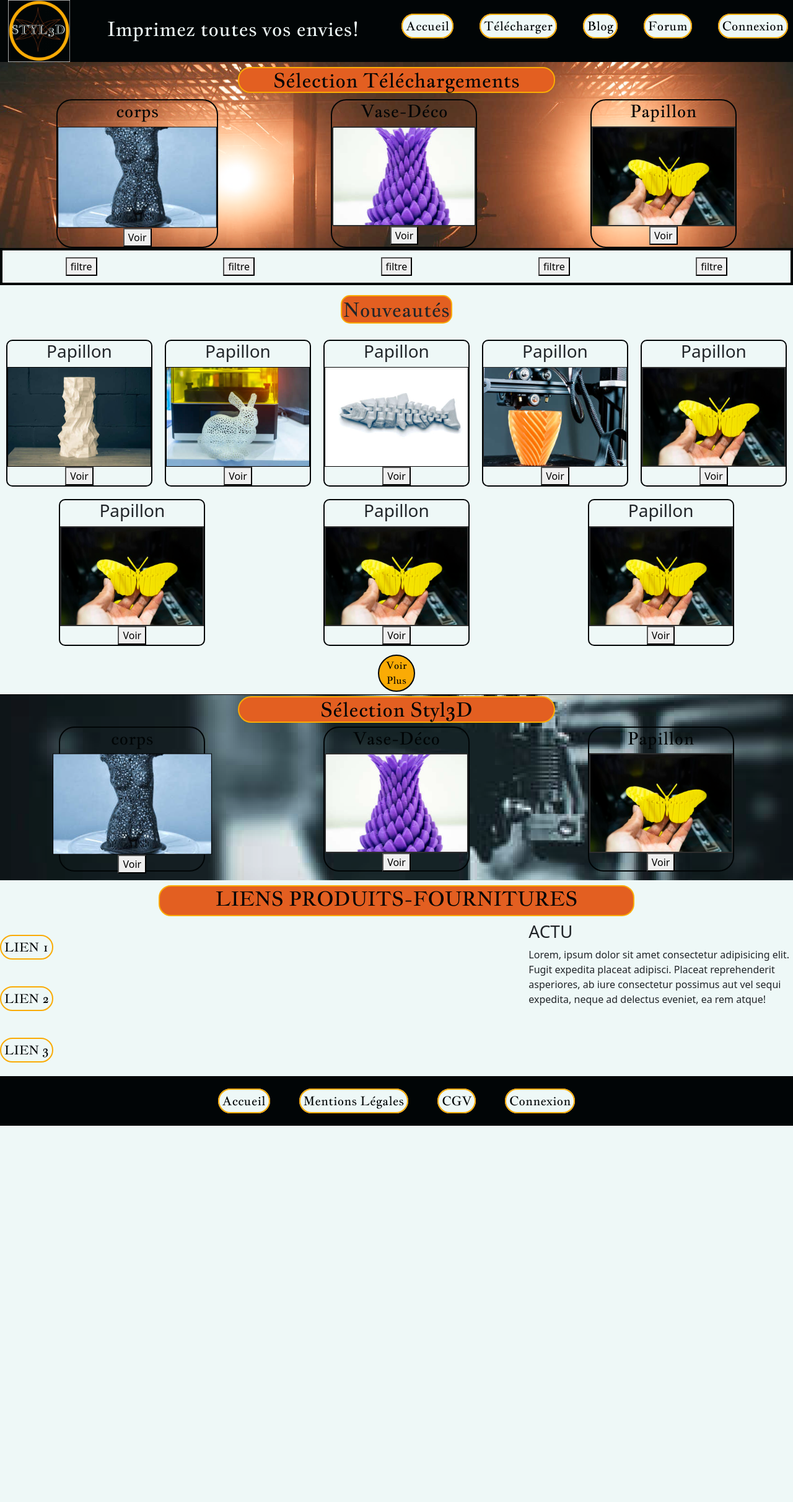
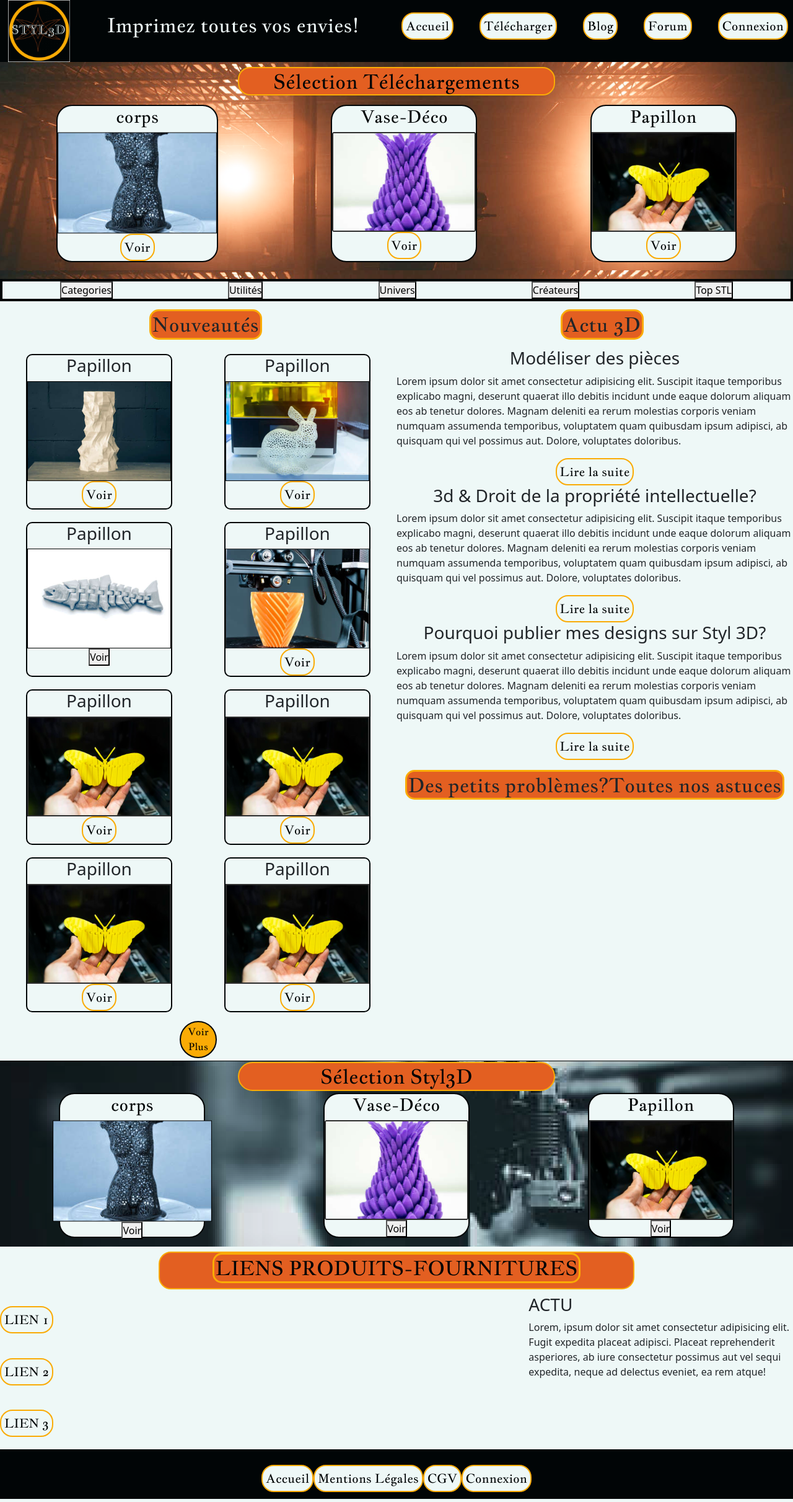
Before and after one commit to Leroux63/Styl3d, a PHP site: page / in a window 1280 px wide. Shown: the whole page at 62% size. Before the commit the page ends 1816 px from the top, so only its background shows below. Run offline with PHP 8.4, Linux system fonts and the light colour scheme.

Commit message:
base_html

```diff
--- a/index.html
+++ b/index.html
@@ -25,6 +25,7 @@
             </ul>
         </nav>
     </header>
+    <section>
         <div class="slide_top">
             <div class="slide_h">
                 <h2 class="slide__h text-center my-2">Sélection Téléchargements</h2>
@@ -33,42 +34,45 @@
                 <div class="card_top">
                     <h3>corps</h3>
                     <img src="assets/img/img1.png" alt="">
-                <button>Voir</button>
+                    <a href="./detail.html">Voir</a>
                 </div>
                 <div class="card_top">
                     <h3>Vase-Déco</h3>
                     <img src="assets/img/img2.png" alt="">
-                <button>Voir</button>
+                    <a href="./detail.html">Voir</a>
                 </div>
                 <div class="card_top">
                     <h3>Papillon</h3>
                     <img src="assets/img/img3.png" alt="">
-                <button>Voir</button>
+                    <a href="./detail.html">Voir</a>
                 </div>
         </div>
+    </section>
     <section>
         <div class="filters">
-            <button>filtre</button>
-            <button>filtre</button>
-            <button>filtre</button>
-            <button>filtre</button>
-            <button>filtre</button>
+            <button>Categories</button>
+            <button>Utilités</button>
+            <button>Univers</button>
+            <button>Créateurs</button>
+            <button>Top STL</button>
         </div>
     </section>
     <section>
         <div class="title_card_body">
             <h2 class="title_cards_body my-3">Nouveautés</h2>
+            <h2 class="title_cards_body my-3">Actu 3D</h2>
         </div>
+        <div class="bodyactu">
             <div class="cards_body">
                 <div class="card_center">
                     <h3>Papillon</h3>
                     <img src="assets/img/img7.png" alt="">
-                <button>Voir</button>
+                    <a href="./detail.html">Voir</a>
                 </div>
                 <div class="card_center">
                     <h3>Papillon</h3>
                     <img src="assets/img/img6.png" alt="">
-                <button>Voir</button>
+                    <a href="./detail.html">Voir</a>
                 </div>
                 <div class="card_center">
                     <h3>Papillon</h3>
@@ -78,31 +82,57 @@
                 <div class="card_center">
                     <h3>Papillon</h3>
                     <img src="assets/img/img.png" alt="">
-                <button>Voir</button>
+                    <a href="./detail.html">Voir</a>
                 </div>
                 <div class="card_center">
                     <h3>Papillon</h3>
                     <img src="assets/img/img3.png" alt="">
-                <button>Voir</button>
+                    <a href="./detail.html">Voir</a>
                 </div>
                 <div class="card_center">
                     <h3>Papillon</h3>
                     <img src="assets/img/img3.png" alt="">
-                <button>Voir</button>
+                    <a href="./detail.html">Voir</a>
                 </div>
                 <div class="card_center">
                     <h3>Papillon</h3>
                     <img src="assets/img/img3.png" alt="">
-                <button>Voir</button>
+                    <a href="./detail.html">Voir</a>
                 </div>
                 <div class="card_center">
                     <h3>Papillon</h3>
                     <img src="assets/img/img3.png" alt="">
-                <button>Voir</button>
-            </div>
+                    <a href="./detail.html">Voir</a>
                 </div>
                 <div class="btn_center my-1">
                     <button class="btn_plus">Voir Plus</button>
+                </div>
+            </div>
+
+            <div class="actu3d">
+                <h3>Modéliser des pièces</h3>
+                <p>Lorem ipsum dolor sit amet consectetur adipisicing elit. Suscipit itaque temporibus explicabo magni,
+                    deserunt quaerat illo debitis incidunt unde eaque dolorum aliquam eos ab tenetur dolores. Magnam
+                    deleniti ea rerum molestias corporis veniam numquam assumenda temporibus, voluptatem quam quibusdam
+                    ipsum adipisci, ab quisquam qui vel possimus aut. Dolore, voluptates doloribus.
+                </p>
+                <a href="">Lire la suite</a>
+                <h3>3d & Droit de la propriété intellectuelle?</h3>
+                <p>Lorem ipsum dolor sit amet consectetur adipisicing elit. Suscipit itaque temporibus explicabo magni,
+                    deserunt quaerat illo debitis incidunt unde eaque dolorum aliquam eos ab tenetur dolores. Magnam
+                    deleniti ea rerum molestias corporis veniam numquam assumenda temporibus, voluptatem quam quibusdam
+                    ipsum adipisci, ab quisquam qui vel possimus aut. Dolore, voluptates doloribus.
+                </p>
+                <a href="">Lire la suite</a>
+                <h3>Pourquoi publier mes designs sur Styl 3D?</h3>
+                <p>Lorem ipsum dolor sit amet consectetur adipisicing elit. Suscipit itaque temporibus explicabo magni,
+                    deserunt quaerat illo debitis incidunt unde eaque dolorum aliquam eos ab tenetur dolores. Magnam
+                    deleniti ea rerum molestias corporis veniam numquam assumenda temporibus, voluptatem quam quibusdam
+                    ipsum adipisci, ab quisquam qui vel possimus aut. Dolore, voluptates doloribus.
+                </p>
+                <a href="">Lire la suite</a>
+                <h2 class="title_cards_body my-3">Des petits problèmes?Toutes nos astuces</h2>
+            </div>
         </div>
     </section>
     <div class="slide_foot">
@@ -160,6 +190,7 @@
         </div>
 
     </footer>
+    <script src="script.js"></script>
 </body>
 
 </html>
--- a/inscription.html
+++ b/inscription.html
@@ -25,6 +25,9 @@
             </ul>
         </nav>
     </header>
+    <div class="title_card_body">
+        <h2 class="title_cards_body my-3">Inscription</h2>
+    </div>
     <div class="inscript my-3">
         <form class="inscription">
             <div class="row">
--- a/styles/_card_center.scss
+++ b/styles/_card_center.scss
@@ -1,5 +1,13 @@
+.bodyactu{
+  display: flex;
+  flex-direction: row;
+  width: 100%;
+  height: auto;
+}
+
+
 .cards_body {
-  width: 100%;
+  width: 50%;
   height: auto;
   display: flex;
   flex-wrap: wrap;
@@ -15,26 +23,27 @@
 }
 .title_card_body {
   width: 100%;
-  height: 50px;
-  width: 100%;
-  height: 20%;
+  height: 75px;
   display: flex;
-  flex-direction: column;
+  flex-direction: row;
   align-items: center;
-  h2 {
-    background-color: $color_two;
-    border: 2px solid $color_one;
-    border-radius: 15px;
-    padding: 2px;
-    font-family: $font_title;
-  }
+  justify-content: space-around;
+
+}
+h2 {
+  background-color: $color_two;
+  border: 3px solid $color_one;
+  border-radius: 15px;
+  padding: 2px;
+  font-family: $font_title;
 }
 .btn_center {
-  width: 100%;
+  width: 50%;
   height: auto;
   display: flex;
   flex-direction: column;
   align-items: center;
+  background-color: $color_white;
   .btn_plus {
     height: 60px;
     width: 60px;
@@ -45,3 +54,9 @@
     font-family: $font_title;
   }
 }
+.actu3d{
+  display: flex;
+  flex-direction: column;
+  width: 50%;
+  align-items: center
+}
--- a/styles/_filters.scss
+++ b/styles/_filters.scss
@@ -1,9 +1,8 @@
 .filters{
-    width: 100%;
-    height: 60px;
     background-color: $color_white;
     border: 4px solid $color_dark;
     display: flex;
     align-items: center;
     justify-content: space-around;
+
 }
--- a/styles/_footer.scss
+++ b/styles/_footer.scss
@@ -1,19 +1,18 @@
 footer {
-  width: 100%;
   height: 80px;
   background-color: $color_dark;
+  position: sticky;
 }
 .footer_link {
   display: flex;
   flex-direction: column;
   align-items: center;
-  width: 100%;
+
 }
 .foot_nav {
   display: flex;
   flex-direction: row;
   justify-content: space-around;
-  width: 100%;
   margin-top: 25px;
   list-style-type: none;
 }
--- a/styles/_info.scss
+++ b/styles/_info.scss
@@ -1,5 +1,4 @@
 .info{
-    width: 100vw;
     height: 250px;
     display: flex;
     flex-direction: row;
--- a/styles/_slide_foot.scss
+++ b/styles/_slide_foot.scss
@@ -22,7 +22,6 @@ h2.slide_f_title {
   justify-content: center;
 }
 .cards_foot{
-  width: 100vw;
   height: 250px;
   display: flex;
   flex-direction: row;
@@ -34,6 +33,7 @@ h2.slide_f_title {
   height: 234px;
   display: flex;
   flex-direction: column;
+  background-color: $color_white;
   border: 2px solid $color_dark;
   border-radius: 25px;
   align-items: center;
--- a/styles/_slide_head.scss
+++ b/styles/_slide_head.scss
@@ -1,7 +1,8 @@
 .slide_top {
   width: 100%;
-  height: 300px;
+  height: 350px;
   background-image: url(../assets/img/slide_top.png);
+  padding-bottom: 5px;
   h2 {
     font-family: $font_title;
     width: 40%;
@@ -15,6 +16,7 @@
   display: flex;
   flex-direction: row;
   justify-content: space-around;
+
 }
 .card_top {
   display: flex;
@@ -22,7 +24,7 @@
   border: 2px solid $color_dark;
   border-radius: 25px;
   align-items: center;
-
+  background-color: $color_white;
   h3 {
     color: $color_dark;
     font-family: $font_title;
--- a/styles/style.css
+++ b/styles/style.css
@@ -157,29 +157,27 @@ body {
 }
 
 footer {
-  width: 100%;
   height: 80px;
   background-color: #010506;
+  position: -webkit-sticky;
+  position: sticky;
 }
 
 .footer_link {
   display: flex;
   flex-direction: column;
   align-items: center;
-  width: 100%;
 }
 
 .foot_nav {
   display: flex;
   flex-direction: row;
   justify-content: space-around;
-  width: 100%;
   margin-top: 25px;
   list-style-type: none;
 }
 
 .info {
-  width: 100vw;
   height: 250px;
   display: flex;
   flex-direction: row;
@@ -269,8 +267,9 @@ h1 {
 
 .slide_top {
   width: 100%;
-  height: 300px;
+  height: 350px;
   background-image: url(../assets/img/slide_top.png);
+  padding-bottom: 5px;
 }
 .slide_top h2 {
   font-family: "Jacques Francois";
@@ -293,6 +292,7 @@ h1 {
   border: 2px solid #010506;
   border-radius: 25px;
   align-items: center;
+  background-color: #eef8f7;
 }
 .card_top h3 {
   color: #010506;
@@ -308,8 +308,6 @@ h1 {
 }
 
 .filters {
-  width: 100%;
-  height: 60px;
   background-color: #eef8f7;
   border: 4px solid #010506;
   display: flex;
@@ -317,8 +315,15 @@ h1 {
   justify-content: space-around;
 }
 
+.bodyactu {
+  display: flex;
+  flex-direction: row;
+  width: 100%;
+  height: auto;
+}
+
 .cards_body {
-  width: 100%;
+  width: 50%;
   height: auto;
   display: flex;
   flex-wrap: wrap;
@@ -335,27 +340,28 @@ h1 {
 
 .title_card_body {
   width: 100%;
-  height: 50px;
-  width: 100%;
-  height: 20%;
+  height: 75px;
   display: flex;
-  flex-direction: column;
+  flex-direction: row;
   align-items: center;
+  justify-content: space-around;
 }
-.title_card_body h2 {
+
+h2 {
   background-color: #e35f21;
-  border: 2px solid #faab05;
+  border: 3px solid #faab05;
   border-radius: 15px;
   padding: 2px;
   font-family: "Jacques Francois";
 }
 
 .btn_center {
-  width: 100%;
+  width: 50%;
   height: auto;
   display: flex;
   flex-direction: column;
   align-items: center;
+  background-color: #eef8f7;
 }
 .btn_center .btn_plus {
   height: 60px;
@@ -365,6 +371,13 @@ h1 {
   background-color: #faab05;
   padding: 2px;
   font-family: "Jacques Francois";
+}
+
+.actu3d {
+  display: flex;
+  flex-direction: column;
+  width: 50%;
+  align-items: center;
 }
 
 .slide_foot {
@@ -392,7 +405,6 @@ h2.slide_f_title {
 }
 
 .cards_foot {
-  width: 100vw;
   height: 250px;
   display: flex;
   flex-direction: row;
@@ -404,6 +416,7 @@ h2.slide_f_title {
   height: 234px;
   display: flex;
   flex-direction: column;
+  background-color: #eef8f7;
   border: 2px solid #010506;
   border-radius: 25px;
   align-items: center;
@@ -414,6 +427,180 @@ h2.slide_f_title {
   font-family: "Jacques Francois";
 }
 
+.carousel {
+  position: relative;
+  overflow: hidden;
+}
+
+.carousel_item {
+  float: left;
+}
+
+.carousel_container {
+  display: flex;
+  flex-wrap: nowrap;
+}
+
+.carousel_container::after {
+  content: "";
+  clear: both;
+  display: table;
+}
+
+#slides {
+  position: relative;
+  height: 300px;
+  padding: 0px;
+  margin: 0px;
+  list-style-type: none;
+}
+
+.slide {
+  position: absolute;
+  left: 0px;
+  top: 0px;
+  width: 100%;
+  height: 100%;
+  opacity: 0;
+  z-index: 1;
+  transition: opacity 1s;
+}
+
+.showing {
+  opacity: 1;
+  z-index: 2;
+}
+
+.slide {
+  font-size: 20px;
+  padding: 40px;
+  box-sizing: border-box;
+  background: #000000;
+  color: #ffffff;
+  border-style: dashed;
+  border-width: 3px;
+}
+
+.slide:nth-of-type(1) {
+  background: black;
+}
+
+.slide:nth-of-type(2) {
+  background: orange;
+}
+
+.slide:nth-of-type(3) {
+  background: green;
+}
+
+.slide:nth-of-type(4) {
+  background: blue;
+}
+
+.slide:nth-of-type(5) {
+  background: purple;
+}
+
+* {
+  margin: 0;
+  padding: 0;
+}
+
+a {
+  text-decoration: none;
+  display: inline-block;
+}
+
+h1 {
+  margin: 30px 0 50px;
+  text-align: center;
+}
+
+.section-banners {
+  background-color: #eee;
+  padding: 40px;
+}
+
+.container {
+  width: 960px;
+  margin: 0 auto;
+}
+
+main {
+  position: relative;
+}
+
+.wrap-img {
+  width: 650px;
+  margin: 0 auto;
+  overflow: hidden;
+  height: 500px;
+}
+.wrap-img img {
+  width: 100%;
+  vertical-align: middle;
+}
+
+.wrap-link {
+  width: 650px;
+  margin: 0 auto;
+  text-align: center;
+}
+.wrap-link a {
+  display: inline-block;
+  vertical-align: middle;
+}
+.wrap-link .arrow {
+  position: absolute;
+  top: 0;
+  bottom: 0;
+  height: 40px;
+  line-height: 40px;
+  padding: 0 10px;
+  background-color: #000;
+  color: #fff;
+  margin: auto;
+}
+.wrap-link .arrow:hover {
+  background-color: darkgoldenrod;
+}
+.wrap-link .arrow-l {
+  left: 15%;
+}
+.wrap-link .arrow-r {
+  right: 15%;
+}
+
+.img-dot {
+  cursor: pointer;
+  width: 15px;
+  height: 15px;
+  border-radius: 15px;
+  margin: 5px;
+  background-color: darkgoldenrod;
+}
+.img-dot:hover {
+  background-color: darkorange;
+}
+.img-dot.active {
+  background-color: darkslateblue;
+}
+
+.detail {
+  height: 100vh;
+  width: 100%;
+  display: flex;
+  flex-direction: row;
+  justify-content: space-around;
+  padding-top: 10px;
+}
+.detail .description {
+  width: 40%;
+}
+
 body {
   margin: 0px;
+  padding: 0px;
+  min-height: 100vh;
+  width: auto;
 }/*# sourceMappingURL=style.css.map */
--- a/styles/style.scss
+++ b/styles/style.scss
@@ -195,7 +195,15 @@ $font_title: "Jacques Francois";
 @import "_filters.scss";
 @import "_card_center.scss";
 @import "_slide_foot.scss";
-
+@import "_telecharger.scss";
+@import "_detail.scss";
 body{
     margin: 0px;
+    padding: 0px;
+    min-height: 100vh;
+    width: auto;
 }
+
+// * {
+//     outline: 1px solid red;
+// }
```
Also changed, not shown: forum.html (+5 -5 lines), telecharger.html (+98 -0 lines), 1 other file. Lines whose indentation alone changed are shown as unchanged.
